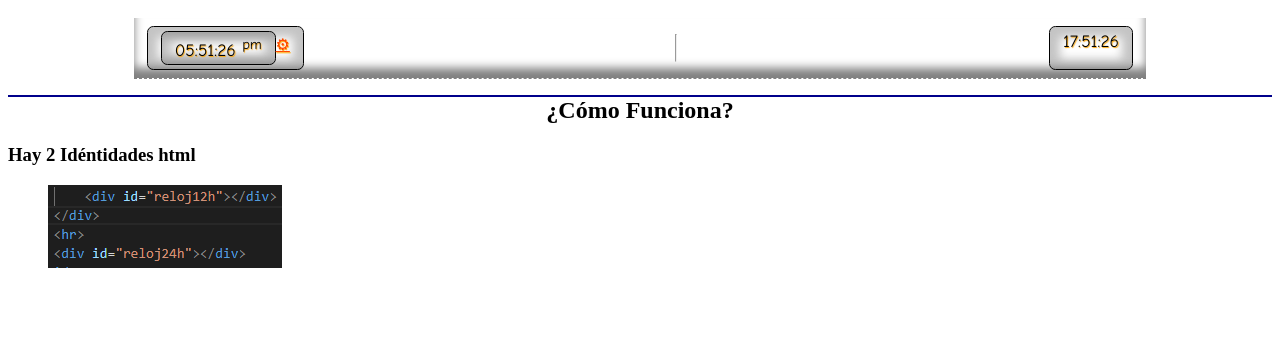
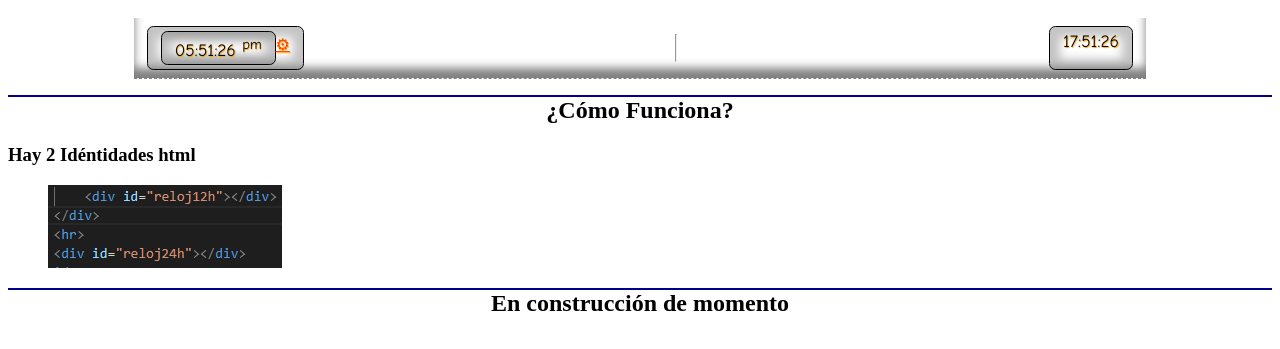
Before and after one commit to marcostonfor/Relojes, a plain HTML site: page index.html in a window 1280 px wide. Shown: the part 91-440 px from the top of the page. Drawn offline with Linux system fonts and the light colour scheme.

Commit message:
Update index.html
Mensaje que informa del proceso de construcción del blog,

```diff
--- a/index.html
+++ b/index.html
@@ -74,6 +74,7 @@
 			</article>
 		</section>
 	</main>
+	<h2>En construcción de momento</h2>
 	<script type="module" src="./relojes.js"></script>
 </body>
 
```
